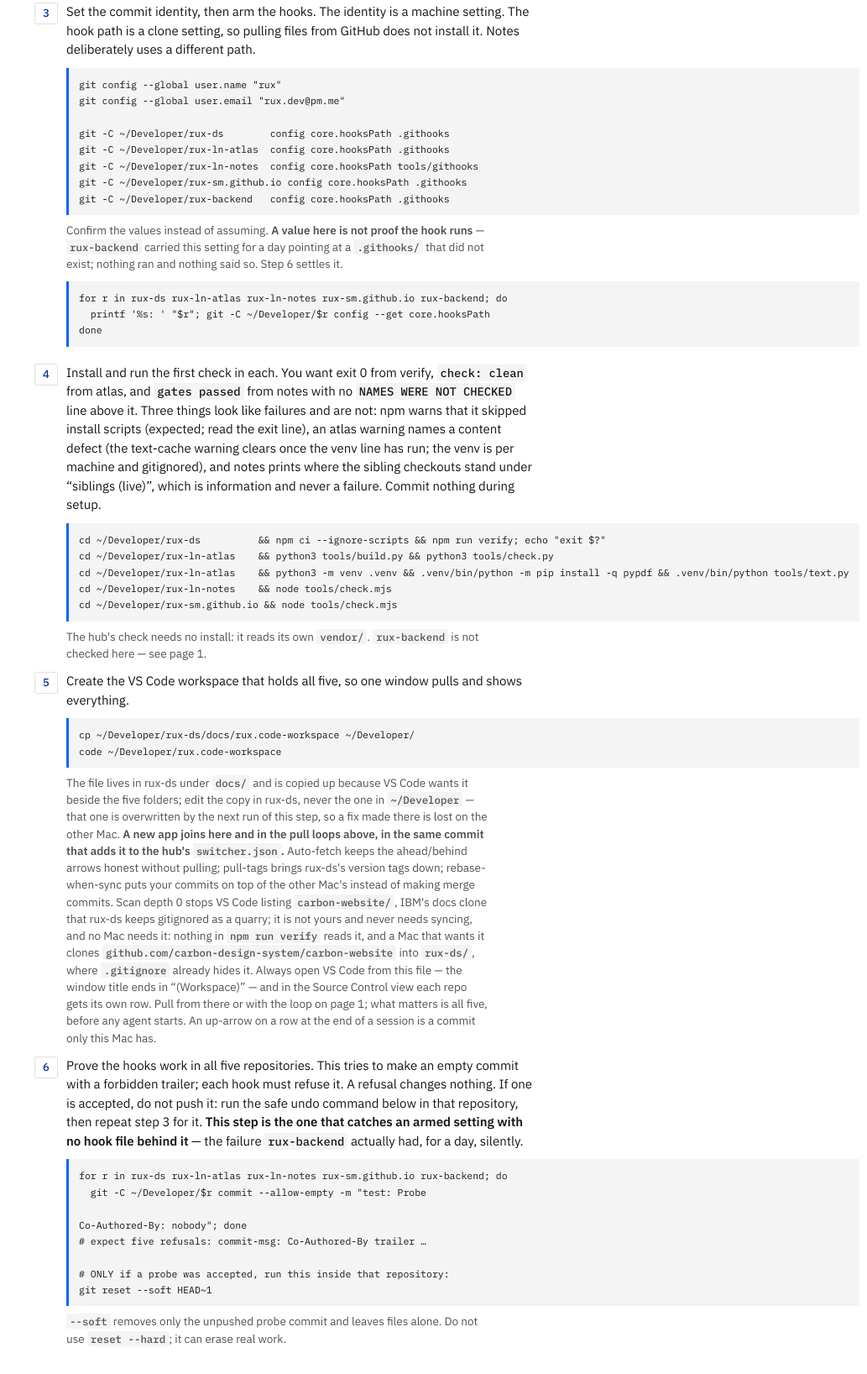
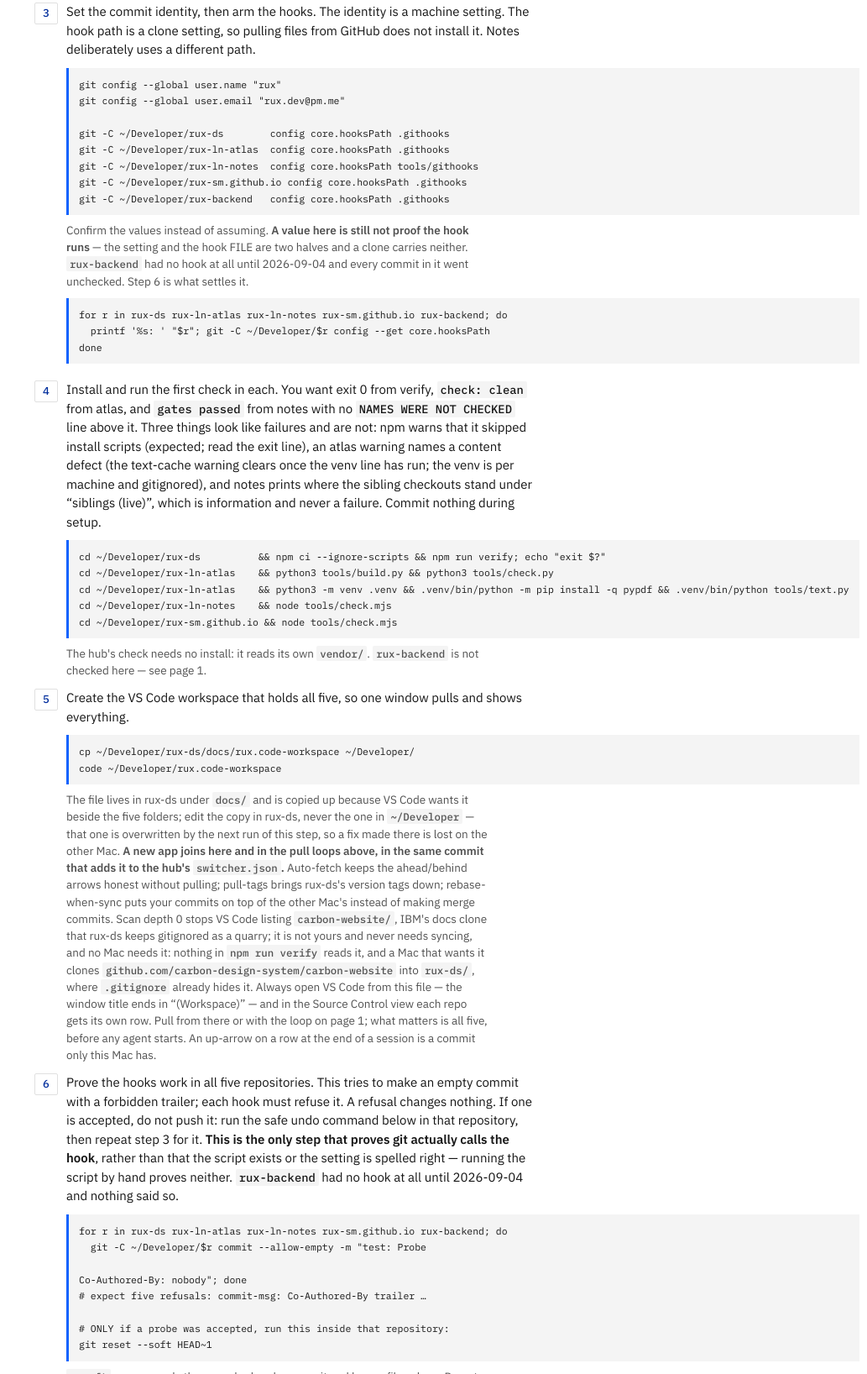
Before and after one commit to rux-sm/rux-ds, a website: page docs/operating-card.html in a window 1280 px wide. Shown: the part 3319-4955 px from the top of the page at 84% size, without its empty margins (247-1280 px from the left). Drawn offline with Linux system fonts and the light colour scheme.

Commit message:
docs(card): Correct the rux-backend hook claim
An earlier version of this card, committed today, said rux-backend
carried core.hooksPath pointing at a .githooks that did not exist. It
had neither the setting nor the file, so nothing was armed and every
commit in that repo went unchecked until 2026-09-04.

The wrong half came from reading one line of output as the answer to
two queries. That is the same mistake the hook probe exists to catch,
so the card now says plainly that neither the setting nor a hand-run
of the script proves git calls the hook -- only the probe does.

```diff
--- a/docs/operating-card.html
+++ b/docs/operating-card.html
@@ -12,7 +12,11 @@
      which had been live for two days and one day without appearing here,
      and for sync-ds.sh, retired 2026-09-02 and still documented twice.
      That revision grew the content about 30%, so the masthead no longer
-     claims a page count — nobody has run a print preview since. -->
+     claims a page count — nobody has run a print preview since.
+     Corrected the same day: an earlier draft of this file said
+     rux-backend had core.hooksPath set and only lacked the hook file.
+     It had neither. The claim came from misreading one line of output
+     as two, which is the same class of mistake step 6 exists to catch. -->
 <title>Rux Operating Card</title>
 <link rel="stylesheet" href="https://fonts.googleapis.com/css2?family=IBM+Plex+Sans:wght@400;600&family=IBM+Plex+Mono:wght@400;500&display=swap">
 <style>
@@ -270,7 +274,7 @@ git -C ~/Developer/rux-ln-atlas  config core.hooksPath .githooks
 git -C ~/Developer/rux-ln-notes  config core.hooksPath tools/githooks
 git -C ~/Developer/rux-sm.github.io config core.hooksPath .githooks
 git -C ~/Developer/rux-backend   config core.hooksPath .githooks</code></pre>
-      <p class="why">Confirm the values instead of assuming. <strong>A value here is not proof the hook runs</strong> — <code>rux-backend</code> carried this setting for a day pointing at a <code>.githooks/</code> that did not exist; nothing ran and nothing said so. Step 6 settles it.</p>
+      <p class="why">Confirm the values instead of assuming. <strong>A value here is still not proof the hook runs</strong> — the setting and the hook FILE are two halves and a clone carries neither. <code>rux-backend</code> had no hook at all until 2026-09-04 and every commit in it went unchecked. Step 6 is what settles it.</p>
 <pre><code>for r in rux-ds rux-ln-atlas rux-ln-notes rux-sm.github.io rux-backend; do
   printf '%s: ' "$r"; git -C ~/Developer/$r config --get core.hooksPath
 done</code></pre>
@@ -291,7 +295,7 @@ code ~/Developer/rux.code-workspace</code></pre>
       <p class="why">The file lives in rux-ds under <code>docs/</code> and is copied up because VS Code wants it beside the five folders; edit the copy in rux-ds, never the one in <code>~/Developer</code> — that one is overwritten by the next run of this step, so a fix made there is lost on the other Mac. <strong>A new app joins here and in the pull loops above, in the same commit that adds it to the hub's <code>switcher.json</code>.</strong> Auto-fetch keeps the ahead/behind arrows honest without pulling; pull-tags brings rux-ds's version tags down; rebase-when-sync puts your commits on top of the other Mac's instead of making merge commits. Scan depth 0 stops VS Code listing <code>carbon-website/</code>, IBM's docs clone that rux-ds keeps gitignored as a quarry; it is not yours and never needs syncing, and no Mac needs it: nothing in <code>npm run verify</code> reads it, and a Mac that wants it clones <code>github.com/carbon-design-system/carbon-website</code> into <code>rux-ds/</code>, where <code>.gitignore</code> already hides it. Always open VS Code from this file — the window title ends in “(Workspace)” — and in the Source Control view each repo gets its own row. Pull from there or with the loop on page 1; what matters is all five, before any agent starts. An up-arrow on a row at the end of a session is a commit only this Mac has.</p>
     </div></li>
     <li><div>
-      <p>Prove the hooks work in all five repositories. This tries to make an empty commit with a forbidden trailer; each hook must refuse it. A refusal changes nothing. If one is accepted, do not push it: run the safe undo command below in that repository, then repeat step 3 for it. <strong>This step is the one that catches an armed setting with no hook file behind it</strong> — the failure <code>rux-backend</code> actually had, for a day, silently.</p>
+      <p>Prove the hooks work in all five repositories. This tries to make an empty commit with a forbidden trailer; each hook must refuse it. A refusal changes nothing. If one is accepted, do not push it: run the safe undo command below in that repository, then repeat step 3 for it. <strong>This is the only step that proves git actually calls the hook</strong>, rather than that the script exists or the setting is spelled right — running the script by hand proves neither. <code>rux-backend</code> had no hook at all until 2026-09-04 and nothing said so.</p>
 <pre><code>for r in rux-ds rux-ln-atlas rux-ln-notes rux-sm.github.io rux-backend; do
   git -C ~/Developer/$r commit --allow-empty -m "test: Probe
 
```
